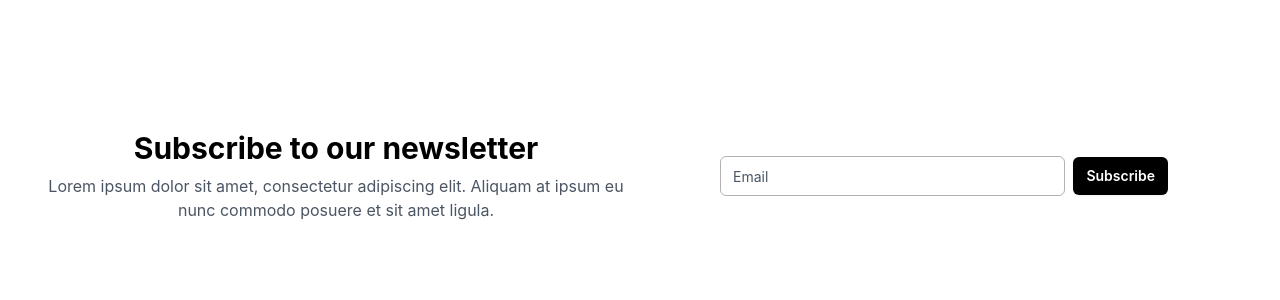
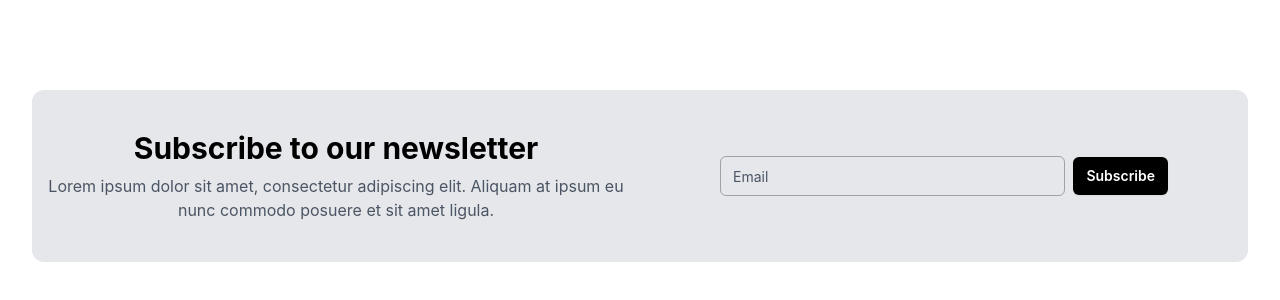
Before and after one commit to Najeeb93/React-Router-Assignmt, a React (Vite) app: page /abc in a window 1280 px wide. Shown: the part 224-524 px from the top of the page. Built offline with nearby package versions, Linux system fonts and the light colour scheme.

Commit message:
add to changes

```diff
--- a/src/components/NewsLetter.jsx
+++ b/src/components/NewsLetter.jsx
@@ -2,11 +2,11 @@ import React from 'react'
 
 export function NewsLetter() {
   return (
-    <div className="mx-auto max-w-7xl px-2 py-10 lg:px-0">
+    <div className="mx-auto max-w-7xl px-2 py-10 lg:px-0 bg-gray-200 rounded-xl">
       <div className="flex flex-col lg:flex-row lg:items-center lg:justify-between">
         <div className="w-full md:w-1/2">
           <h2 className="text-3xl font-bold text-black">Subscribe to our newsletter</h2>
-          <p className="mt-2 text-gray-600">
+          <p className="mt-2 text-gray-600 ">
             Lorem ipsum dolor sit amet, consectetur adipiscing elit. Aliquam at ipsum eu nunc
             commodo posuere et sit amet ligula.
           </p>
```
